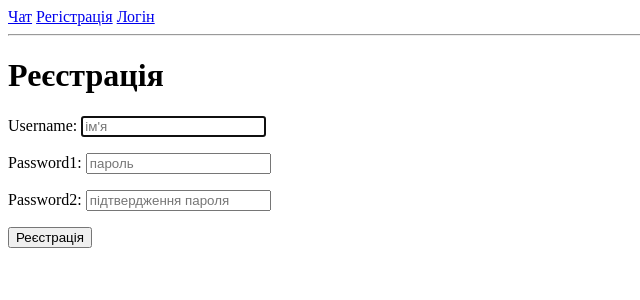
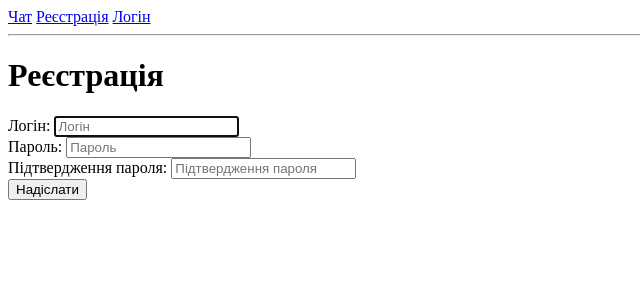
Before and after one commit to dmytrolarin/messenger_1000, a Django app: page /user/register/ in a window 1280 px wide. Shown: the top 300 px of the page, without its empty margins (0-640 px from the left). Run offline with Django 5.2, Linux system fonts and the light colour scheme.

Commit message:
Reg/auth forms customization

```diff
--- a/messenger/templates/base.html
+++ b/messenger/templates/base.html
@@ -14,7 +14,7 @@
                 <button type="submit">Logout</button>
             </form>
         {% else %}
-            <a href="{% url 'register' %}">Регістрація</a>
+            <a href="{% url 'register' %}">Реєстрація</a>
             <a href="{% url 'login' %}">Логін</a>
         {% endif %}
         <hr>
--- a/messenger/user_app/forms.py
+++ b/messenger/user_app/forms.py
@@ -1,12 +1,17 @@
 from django import forms
-from django.contrib.auth.forms import UserCreationForm
+from django.contrib.auth.forms import UserCreationForm,AuthenticationForm
 from django.contrib.auth.models import User
 
 class CustomUserCreationForm(UserCreationForm):
-    username = forms.CharField(widget=forms.TextInput(attrs={"placeholder": "ім'я","class": "form-field"}))
-    password1 =forms.CharField(widget=forms.PasswordInput(attrs={"placeholder": "пароль", "class": "form-field"}))
-    password2 =forms.CharField(widget=forms.PasswordInput(attrs={"placeholder": "підтвердження пароля","class": "form-field"}))
+    username = forms.CharField(max_length=150, label="Логін",widget=forms.TextInput(attrs={"placeholder": "Логін","class": "form-field"}))
+    password1 =forms.CharField(label="Пароль",widget=forms.PasswordInput(attrs={"placeholder": "Пароль", "class": "form-field"}))
+    password2 =forms.CharField(label="Підтвердження пароля",widget=forms.PasswordInput(attrs={"placeholder": "Підтвердження пароля","class": "form-field"}))
 
     class Meta:
         model = User
         fields = ["username","password1","password2"]
+
+
+class CustomAuthenticationForm(AuthenticationForm):
+    username = forms.CharField(label="Логін", widget=forms.TextInput(attrs={"placeholder": "Логін", "class": "form-field" }))
+    password = forms.CharField(label="Пароль", widget=forms.PasswordInput(attrs={"placeholder": "Пароль", "class": "form-field" }))
--- /dev/null
+++ b/messenger/user_app/templates/user_app/inclusion_tags/custom_form.html
@@ -0,0 +1,12 @@
+<form action="" method="post">
+    <div class="form-errors">{{ form.non_field_errors }}</div>
+    {% csrf_token %}
+    {% for field in form %}
+        <div class="form-field">
+            {{ field.label_tag }}
+            {{field}}
+            <div class="field-errors">{{ field.errors }}</div>
+        </div>
+    {% endfor %}
+    <button>Надіслати</button>
+</form>
--- a/messenger/user_app/templates/user_app/register.html
+++ b/messenger/user_app/templates/user_app/register.html
@@ -1,10 +1,8 @@
 {% extends 'base.html' %}
+{% load customtags %}
 
 {% block content %}
     <h1>Реєстрація</h1>
-    <form action="" method="post">
-        {% csrf_token %}
-        {{ form.as_p }}
-        <button>Реєстрація</button>
-    </form>
+
+    {% render_custom_form form %}
 {% endblock %}
--- /dev/null
+++ b/messenger/user_app/templatetags/customtags.py
@@ -0,0 +1,8 @@
+from django import template
+
+
+register = template.Library()
+
+@register.inclusion_tag(filename = "user_app/inclusion_tags/custom_form.html")
+def render_custom_form(form):
+    return {"form": form}
--- a/messenger/user_app/views.py
+++ b/messenger/user_app/views.py
@@ -1,8 +1,7 @@
 from django.views.generic.edit import CreateView
-from django.contrib.auth.forms import UserCreationForm
 from django.contrib.auth.views import LoginView,LogoutView
 from django.urls import reverse_lazy
-from .forms import CustomUserCreationForm
+from .forms import CustomUserCreationForm, CustomAuthenticationForm
 
 
 class RegisterView(CreateView):
@@ -12,6 +11,7 @@ class RegisterView(CreateView):
 
 class CustomLoginView(LoginView):
     template_name = "user_app/login.html"
+    form_class = CustomAuthenticationForm
 
 class CustomLogoutView(LogoutView):
     next_page = "login"
```
Also changed, not shown: messenger/user_app/templates/user_app/login.html (+3 -5 lines), messenger/user_app/templatetags/__init__.py (added).
